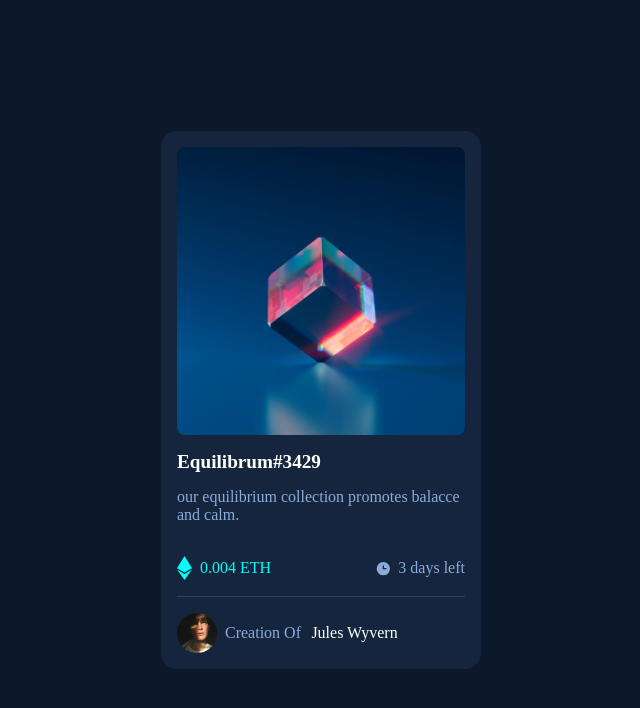
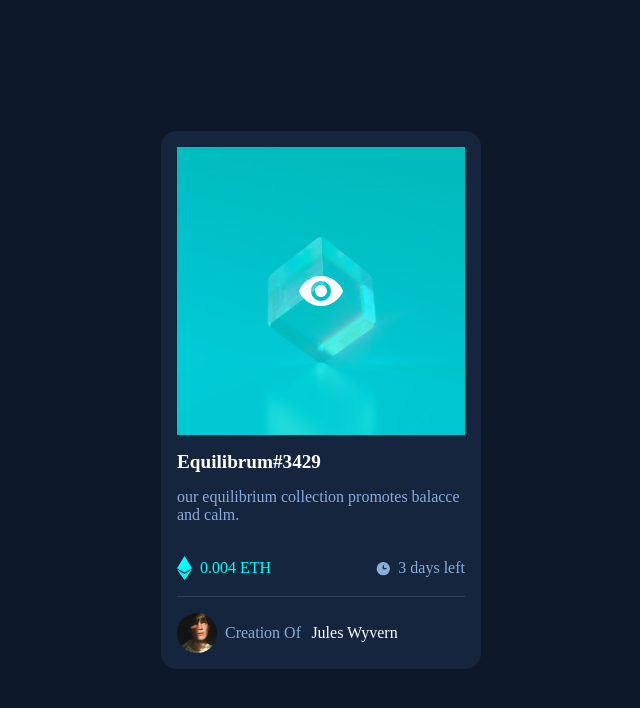
Before and after one commit to shikurassefa/NFT-Preview-Card, a plain HTML site: page index.html in a window 1280 px wide. In both pictures the pointer is over the link "equilibrium-image". Shown: the whole page, without its empty margins (319-959 px from the left). Drawn offline with Linux system fonts and the light colour scheme; files whose address does not match are found by name.

Commit message:
fix active state

```diff
--- a/styles.css
+++ b/styles.css
@@ -14,8 +14,16 @@ h4 {
   line-height: 1.1;
 }
 /* Remove default margin in favour of better control in authored CSS */
-body, h1, h2, h3, h4, p,
-figure, blockquote, dl, dd {
+body,
+h1,
+h2,
+h3,
+h4,
+p,
+figure,
+blockquote,
+dl,
+dd {
   margin: 0;
 }
 /* Box sizing rules */
@@ -58,9 +66,13 @@ body {
   width: 100%;
   height: 100%;
   opacity: 0;
+
+
 }
-a.img-container::before:hover {
+.img-container:hover::before {
   opacity: 0.7;
+  cursor: pointer;
+
 }
 .img-container::after {
   content: "";
@@ -70,11 +82,14 @@ a.img-container::before:hover {
   width: 100%;
   height: 100%;
   opacity: 0;
+
+
 }
-a.img-container::after:hover {
+.img-container:hover::after {
   opacity: 1;
+  cursor: pointer;
+
 }
-
 
 h2 a {
   color: #fff;
@@ -83,11 +98,9 @@ h2 a {
   display: block;
   font-size: 1.2rem;
   text-decoration: none;
-
 }
 
-h2 a:hover
-{
+h2 a:hover {
   color: var(--Cyan);
 }
 p.equilibrium-text {
@@ -114,8 +127,6 @@ p.equilibrium-text {
 
 .price {
   color: var(--Cyan);
-
-
 }
 .days {
   color: var(--soft-Blue);
@@ -140,7 +151,6 @@ p.equilibrium-text {
   color: #fff;
   margin-left: 0.4rem;
 }
-.creator-name a:hover
-{
-color: var(--Cyan);
+.creator-name a:hover {
+  color: var(--Cyan);
 }
```
